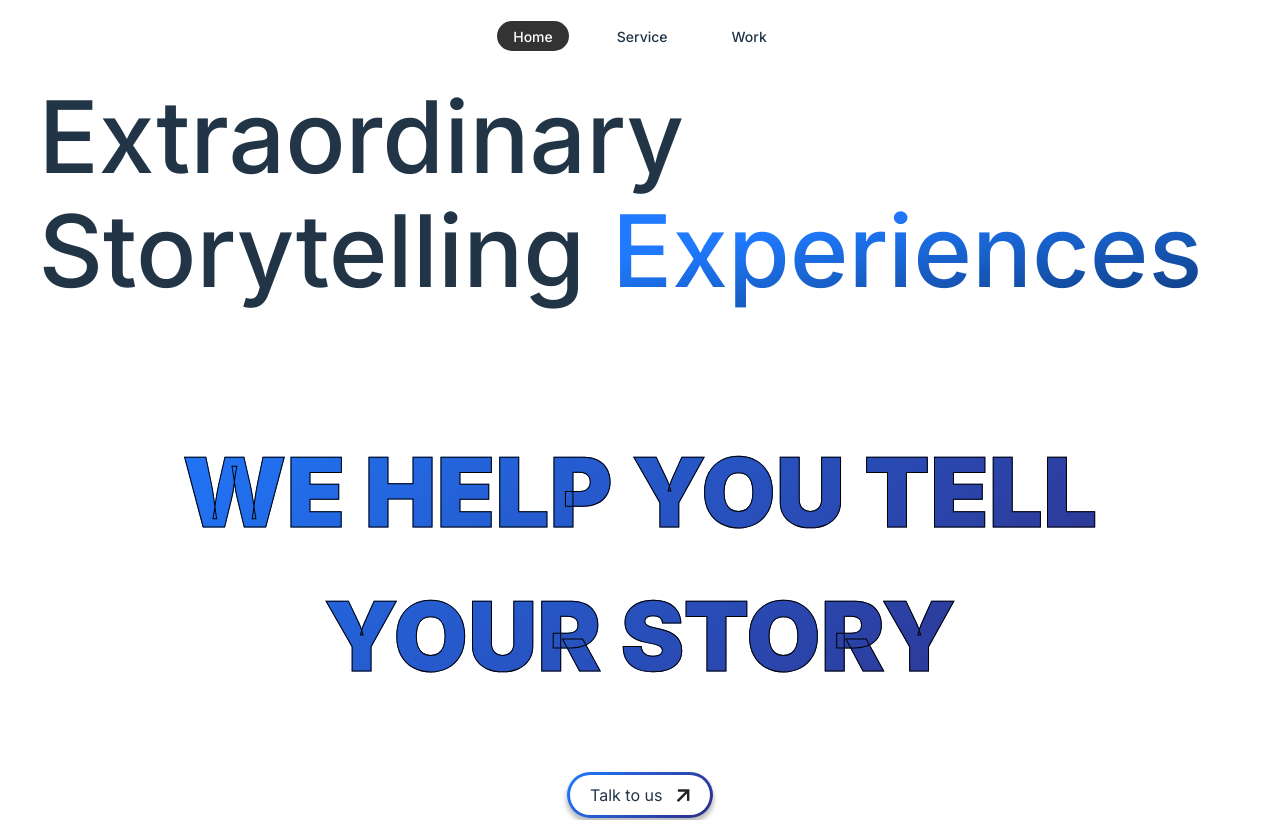
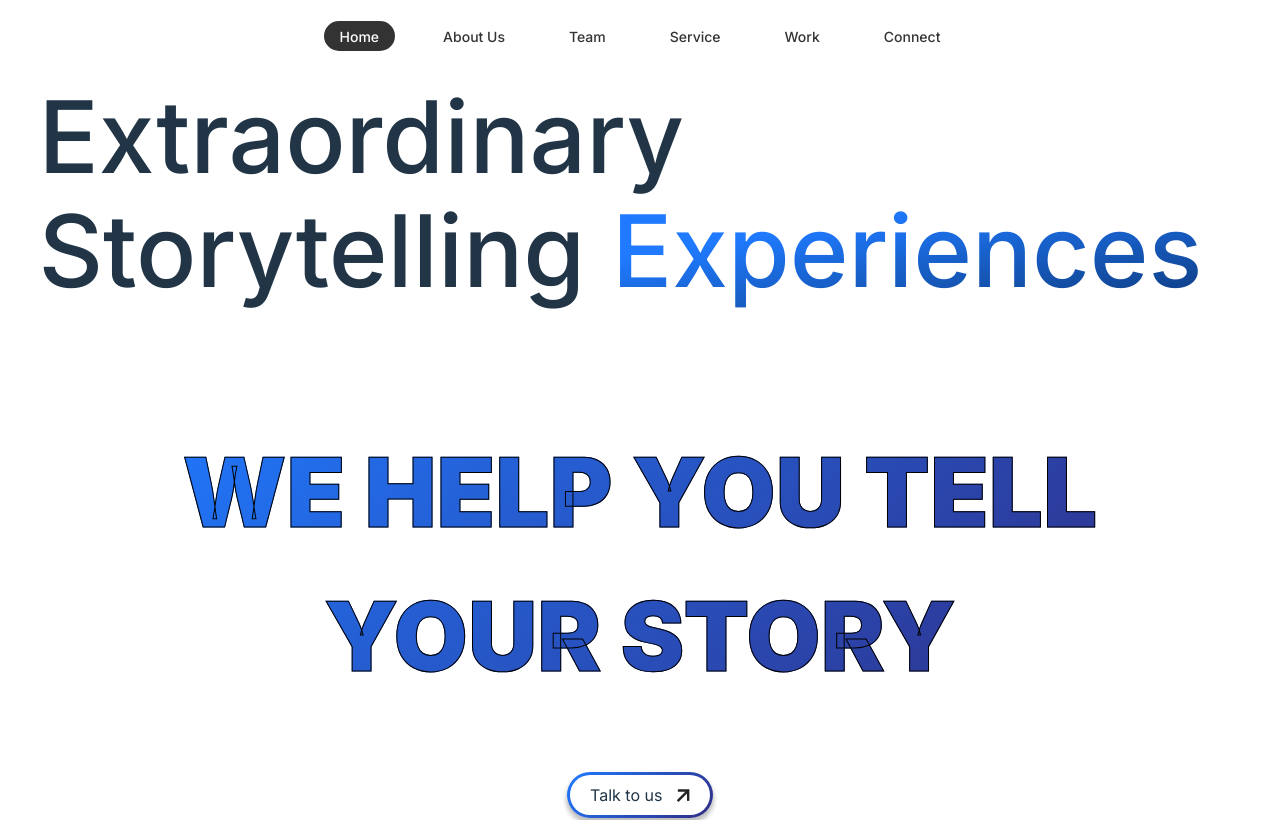
Before and after one commit to aum-singhal/carpedium, a React (Vite) app: page / in a window 1280 px wide. Shown: the top 820 px of the page. Built offline with nearby package versions, Linux system fonts and the light colour scheme.

Commit message:
fixed hash links

```diff
--- a/package.json
+++ b/package.json
@@ -15,6 +15,7 @@
     "react-dom": "^18.2.0",
     "react-fast-marquee": "^1.6.4",
     "react-router-dom": "^6.22.3",
+    "react-router-hash-link": "^2.4.3",
     "webpack": "^5.91.0"
   },
   "devDependencies": {
--- a/src/App.css
+++ b/src/App.css
@@ -7,12 +7,14 @@
   box-sizing: border-box;
   font-family: "Inter", sans-serif;
   transition: .3s;
+  scroll-behavior: smooth;
 }
 
 .App{
   min-height: 100vh;
   max-width: 100vw;
   overflow-x: hidden;
+  scroll-behavior: smooth;
 }
 
 .text-left{text-align: left;}
--- a/src/components/common/blueBox/blueBox.jsx
+++ b/src/components/common/blueBox/blueBox.jsx
@@ -2,8 +2,8 @@ import { Fade } from "react-awesome-reveal";
 import "./bluebox.css";
 import beforeComponent from "../../../assets/before-component.png";
 
-export default function BlueBox({title, desc}){
-  return <div className="blue-box">
+export default function BlueBox({title, desc, id}){
+  return <div className="blue-box" id={id}>
     <div className="before-wrapper">
       <img src={beforeComponent} alt="" />
     </div>
--- a/src/components/common/contact/contact.jsx
+++ b/src/components/common/contact/contact.jsx
@@ -3,7 +3,7 @@ import "./contact.css";
 import beforeComponent from '../../../assets/before-component.png'
 
 export default function Contact(){
-  return <div className="contact">
+  return <div className="contact" id="connect">
     <div className="before-wrapper">
       <img src={beforeComponent} alt="" />
     </div>
--- a/src/components/common/header/header.css
+++ b/src/components/common/header/header.css
@@ -17,6 +17,7 @@
         .header-item{
             padding: .3rem 1rem;
             cursor: pointer;
+            color: #333333;
         }
 
         .selected{
--- a/src/components/common/header/header.jsx
+++ b/src/components/common/header/header.jsx
@@ -1,20 +1,26 @@
 import { useNavigate } from "react-router-dom";
 import "./header.css";
 import { useState } from "react";
+import { HashLink } from "react-router-hash-link";
 
 export default function Header(){
     const nav = useNavigate();
     const [selected, setSelected] = useState("/")
     const headerData = [
         {name: "Home", link: "/"},
+        {name: "About Us", link:"/#about"},
+        {name: "Team", link:"/#team"},
         {name: "Service", link: "/services"},
         {name: "Work", link: "/work"},
+        {name: "Connect", link: "#connect"}
     ];
     return <div className="header">
         <div className="header-wrapper flex-a-cen">
             {
                 headerData.map((item, index)=>{
-                    return <div
+                    return item.link.includes("#")?<HashLink className={`header-item font-14 medium-bold ${selected===item.link?"selected" : ""}`}
+                    onClick={()=>{setSelected(item.link)}} to={item.link}>{item.name}</HashLink>
+                    : <div
                         className={`header-item font-14 medium-bold ${selected===item.link?"selected" : ""}`}
                         key={index}
                         onClick={()=>{nav(item.link); setSelected(item.link)}}
--- a/src/components/homepage/team/team.jsx
+++ b/src/components/homepage/team/team.jsx
@@ -21,7 +21,7 @@ export default function Team(){
     {name: "Nikhil Kumar", desg: "Creative Producer - The Visionary Virtuoso", img: person1, back: pinkp, desc: "With the foresight of a fortune teller and the creativity of a master painter, our Creative Producer envisions the impossible and turns it into captivating stories. They wield the power of imagination like a wizard, transforming ideas into cinematic wonders."},
   ]
 
-  return <div className="team flex-d-col flex-a-cen">
+  return <div className="team flex-d-col flex-a-cen" id="team">
     <div className="font-48 semi-bold">THE TEAM</div>
 
       <div className="team-card-wrapper flex-d-col">
--- a/src/pages/home.jsx
+++ b/src/pages/home.jsx
@@ -7,7 +7,7 @@ export default function HomePage(){
   const aboutDesc = "Our passion is to bring your narratives to life in the most imaginative and captivating ways. We are a vibrant collective of creative professionals - writers, producers, directors and design artists  united by our love for good storytelling. Our vision is to become your trusted partners, help you  navigate the ever evolving digital landscape and deliver excellent products for all your  communication needs."
   return <div className="home-page">
     <Hero />
-    <BlueBox title={"ABOUT US"} desc={aboutDesc} />
+    <BlueBox title={"ABOUT US"} id={"about"} desc={aboutDesc} />
     <Clients />
     <Team />
   </div>
```
Also changed, not shown: 1 other file (tests, documents, lock files or other folders).
